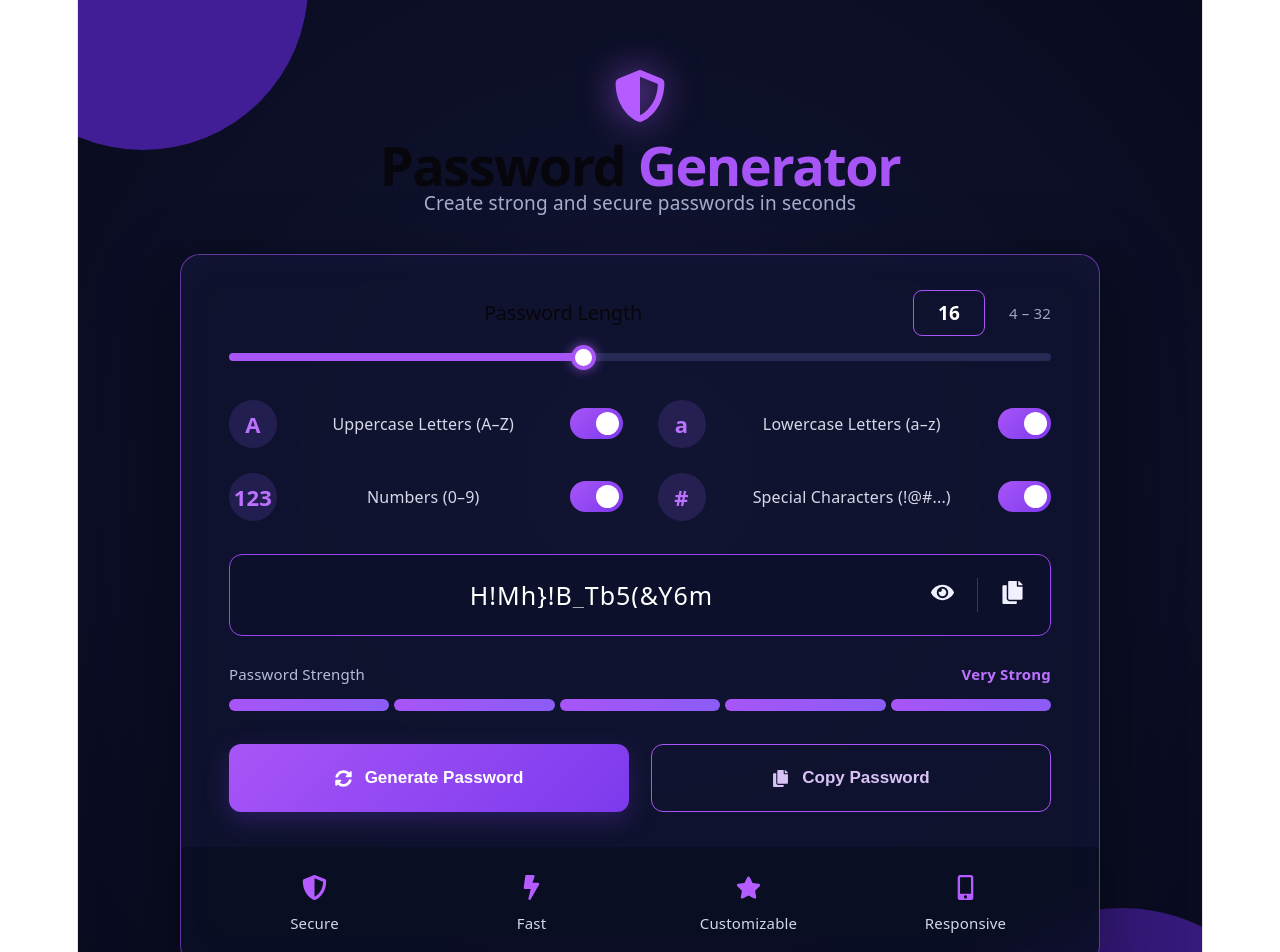
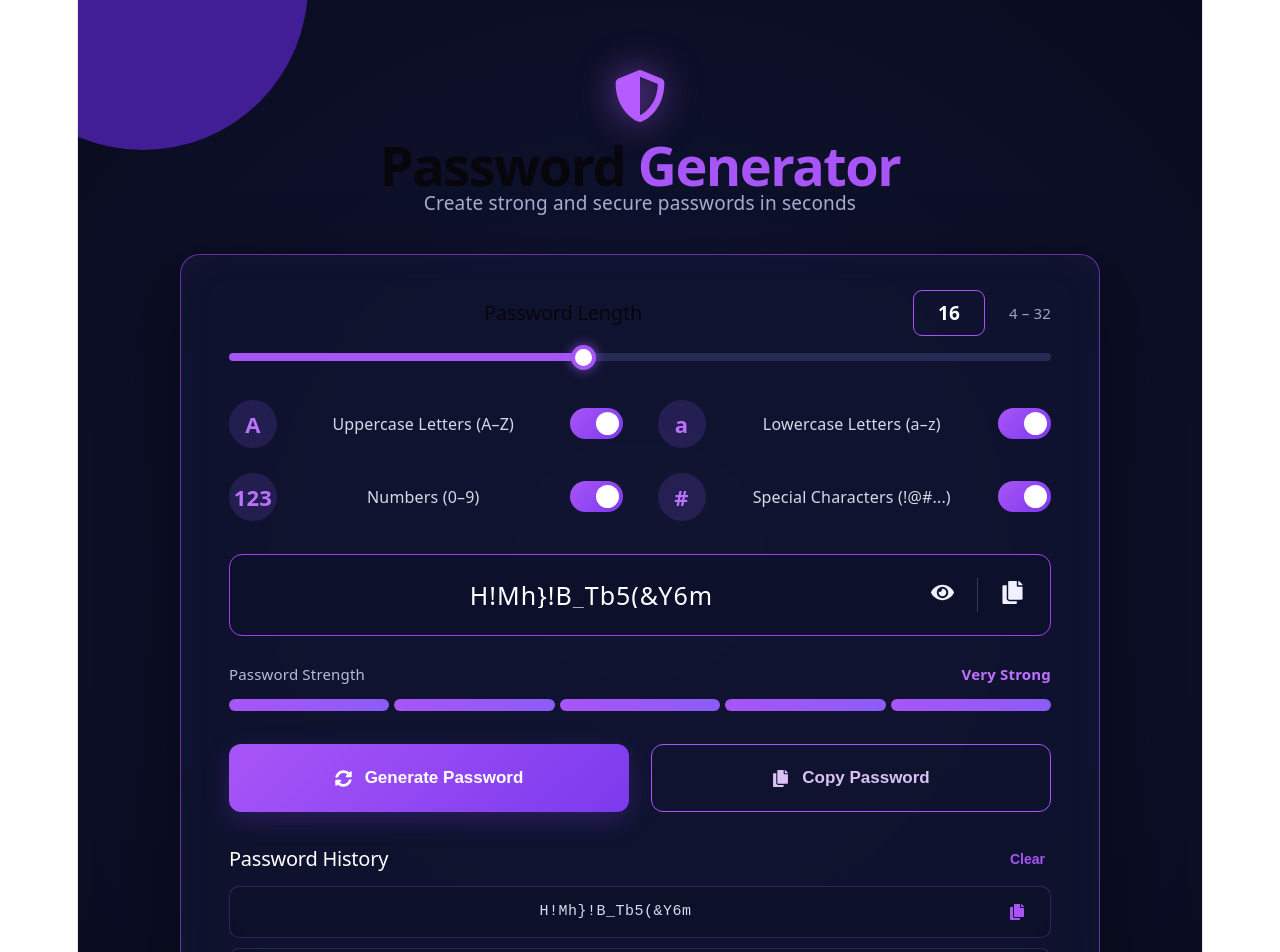
Before and after one commit to Sandhya769-source/Password-Generator, a React (Vite) app: page / in a window 1280 px wide. Shown: the top 952 px of the page. Built offline with nearby package versions, Linux system fonts and the light colour scheme.

Commit message:
Improve password generation logic

```diff
--- a/src/PasswordGenerator.css
+++ b/src/PasswordGenerator.css
@@ -640,3 +640,132 @@
     font-size: 15px;
   }
 }
+/* Password History */
+
+.history-section {
+  padding: 0 48px 35px;
+}
+
+.history-header {
+  display: flex;
+  align-items: center;
+  justify-content: space-between;
+
+  margin-bottom: 15px;
+}
+
+.history-header h2 {
+  margin: 0;
+
+  color: #ffffff;
+
+  font-size: 20px;
+}
+
+.clear-history {
+  border: none;
+
+  background: transparent;
+
+  color: #a855f7;
+
+  font-size: 14px;
+  font-weight: 600;
+
+  cursor: pointer;
+
+  transition: 0.2s;
+}
+
+.clear-history:hover {
+  color: #c084fc;
+}
+
+.history-list {
+  display: flex;
+  flex-direction: column;
+
+  gap: 10px;
+}
+
+.history-item {
+  display: flex;
+  align-items: center;
+
+  gap: 15px;
+
+  min-height: 52px;
+
+  padding: 0 16px;
+
+  border:
+    1px solid
+    rgba(168, 85, 247, 0.25);
+
+  border-radius: 10px;
+
+  background:
+    rgba(12, 16, 39, 0.55);
+
+  transition: 0.2s;
+}
+
+.history-item:hover {
+  border-color:
+    rgba(168, 85, 247, 0.6);
+
+  background:
+    rgba(168, 85, 247, 0.07);
+}
+
+.history-password {
+  flex: 1;
+
+  overflow: hidden;
+
+  color: #d8dcef;
+
+  font-family:
+    "Courier New",
+    monospace;
+
+  font-size: 15px;
+
+  white-space: nowrap;
+
+  text-overflow: ellipsis;
+
+  letter-spacing: 0.5px;
+}
+
+.history-item button {
+  display: flex;
+  align-items: center;
+  justify-content: center;
+
+  width: 34px;
+  height: 34px;
+
+  border: none;
+
+  border-radius: 8px;
+
+  background: transparent;
+
+  color: #a855f7;
+
+  cursor: pointer;
+
+  font-size: 16px;
+
+  transition: 0.2s;
+}
+
+.history-item button:hover {
+  background:
+    rgba(168, 85, 247, 0.15);
+
+  color: #c084fc;
+
+  transform: scale(1.05);
+}
--- a/src/PasswordGenerator.jsx
+++ b/src/PasswordGenerator.jsx
@@ -1,3 +1,4 @@
+
 import { useEffect, useState } from "react";
 import {
   FaShieldAlt,
@@ -31,6 +32,7 @@ function PasswordGenerator() {
   const [password, setPassword] = useState("");
   const [showPassword, setShowPassword] = useState(true);
   const [copied, setCopied] = useState(false);
+  const [passwordHistory, setPasswordHistory] = useState([]);
 
   const createPassword = () => {
     const newPassword = generatePassword({
@@ -41,8 +43,22 @@ function PasswordGenerator() {
       symbols,
     });
 
+    if (!newPassword) {
+      setPassword("");
+      return;
+    }
+
     setPassword(newPassword);
     setCopied(false);
+
+    setPasswordHistory((previousHistory) => {
+      return [
+        newPassword,
+        ...previousHistory.filter(
+          (item) => item !== newPassword
+        ),
+      ].slice(0, 5);
+    });
   };
 
   useEffect(() => {
@@ -63,7 +79,29 @@ function PasswordGenerator() {
         setCopied(false);
       }, 2000);
     } catch (error) {
-      console.error("Unable to copy password:", error);
+      console.error(
+        "Unable to copy password:",
+        error
+      );
+    }
+  };
+
+  const copyHistoryPassword = async (historyPassword) => {
+    try {
+      await navigator.clipboard.writeText(
+        historyPassword
+      );
+
+      setCopied(true);
+
+      setTimeout(() => {
+        setCopied(false);
+      }, 2000);
+    } catch (error) {
+      console.error(
+        "Unable to copy password:",
+        error
+      );
     }
   };
 
@@ -71,6 +109,8 @@ function PasswordGenerator() {
 
   return (
     <>
+      {/* Header */}
+
       <div className="header">
         <div className="shield-icon">
           <FaShieldAlt />
@@ -84,6 +124,8 @@ function PasswordGenerator() {
           Create strong and secure passwords in seconds
         </p>
       </div>
+
+      {/* Generator Card */}
 
       <main className="generator-card">
 
@@ -125,6 +167,7 @@ function PasswordGenerator() {
         {/* Character Options */}
 
         <section className="options-grid">
+
           <CharacterOption
             icon="A"
             label="Uppercase Letters (A–Z)"
@@ -160,11 +203,13 @@ function PasswordGenerator() {
               setSymbols(!symbols)
             }
           />
+
         </section>
 
         {/* Password Display */}
 
         <section className="password-section">
+
           <div className="password-box">
 
             <span className="password-text">
@@ -212,6 +257,7 @@ function PasswordGenerator() {
               </button>
 
             </div>
+
           </div>
 
           {/* Password Strength */}
@@ -219,6 +265,7 @@ function PasswordGenerator() {
           <div className="strength-section">
 
             <div className="strength-header">
+
               <span>
                 Password Strength
               </span>
@@ -226,11 +273,13 @@ function PasswordGenerator() {
               <strong>
                 {strength.label}
               </strong>
+
             </div>
 
             <div className="strength-bar">
 
-              {[1, 2, 3, 4, 5].map((item) => (
+              {[1, 2, 3, 4, 5].map(
+                (item) => (
                   <div
                     key={item}
                     className={
@@ -239,11 +288,13 @@ function PasswordGenerator() {
                         : "strength"
                     }
                   ></div>
-              ))}
+                )
+              )}
 
             </div>
 
           </div>
+
         </section>
 
         {/* Buttons */}
@@ -277,6 +328,59 @@ function PasswordGenerator() {
 
         </section>
 
+        {/* Password History */}
+
+        {passwordHistory.length > 0 && (
+          <section className="history-section">
+
+            <div className="history-header">
+
+              <h2>Password History</h2>
+
+              <button
+                onClick={() =>
+                  setPasswordHistory([])
+                }
+                className="clear-history"
+              >
+                Clear
+              </button>
+
+            </div>
+
+            <div className="history-list">
+
+              {passwordHistory.map(
+                (historyPassword, index) => (
+                  <div
+                    className="history-item"
+                    key={`${historyPassword}-${index}`}
+                  >
+
+                    <span className="history-password">
+                      {historyPassword}
+                    </span>
+
+                    <button
+                      onClick={() =>
+                        copyHistoryPassword(
+                          historyPassword
+                        )
+                      }
+                      title="Copy password"
+                    >
+                      <FaCopy />
+                    </button>
+
+                  </div>
+                )
+              )}
+
+            </div>
+
+          </section>
+        )}
+
         {/* Features */}
 
         <section className="features">
@@ -308,11 +412,15 @@ function PasswordGenerator() {
       {/* Copy Notification */}
 
       {copied && (
-        <Notification message="Password copied!" />
+        <Notification
+          message="Password copied!"
+        />
       )}
     </>
   );
 }
+
+/* Character Option */
 
 function CharacterOption({
   icon,
@@ -345,6 +453,8 @@ function CharacterOption({
   );
 }
 
+/* Feature */
+
 function Feature({ icon, text }) {
   return (
     <div className="feature">
```
Lines whose indentation alone changed are shown as unchanged.
